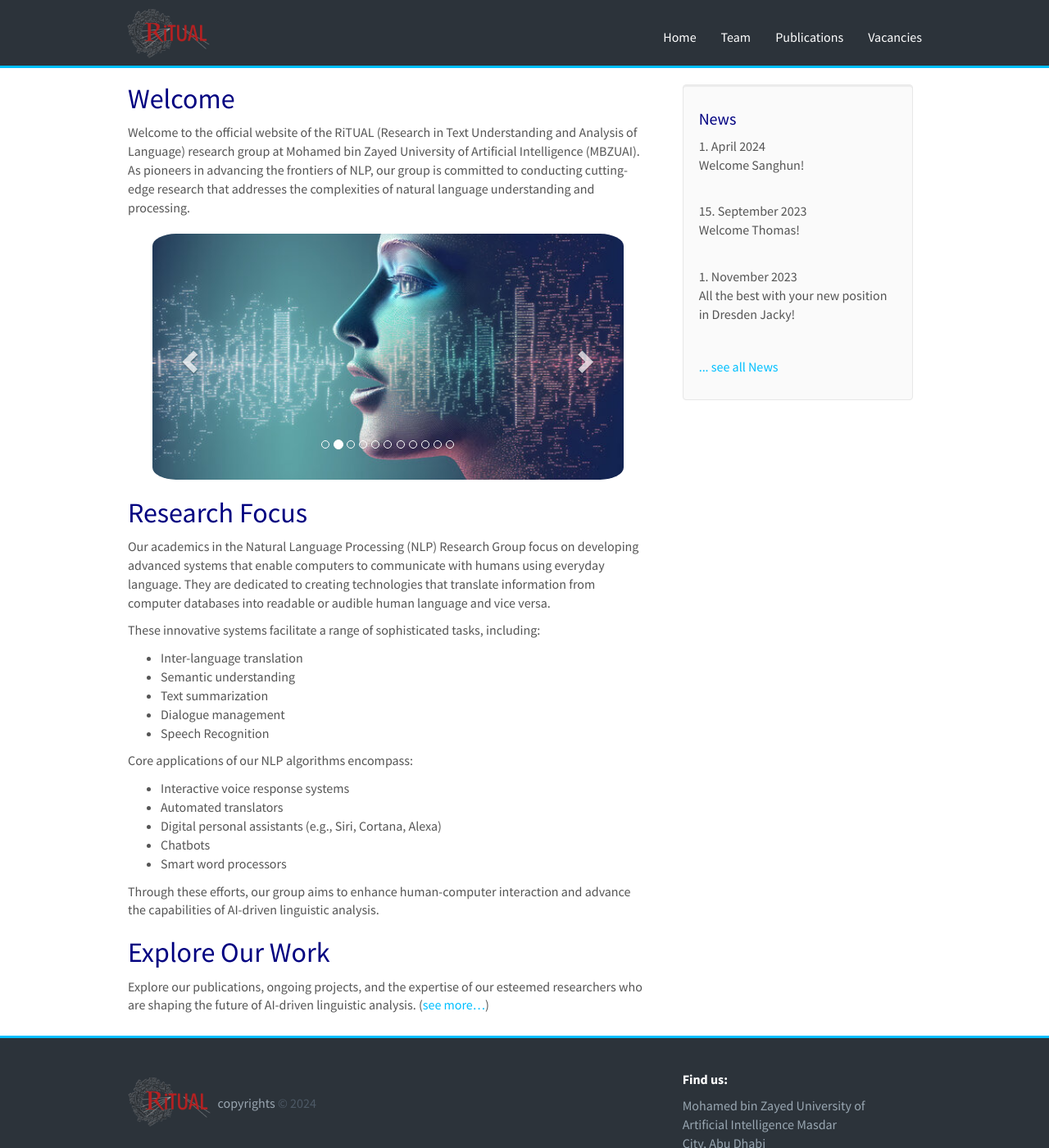
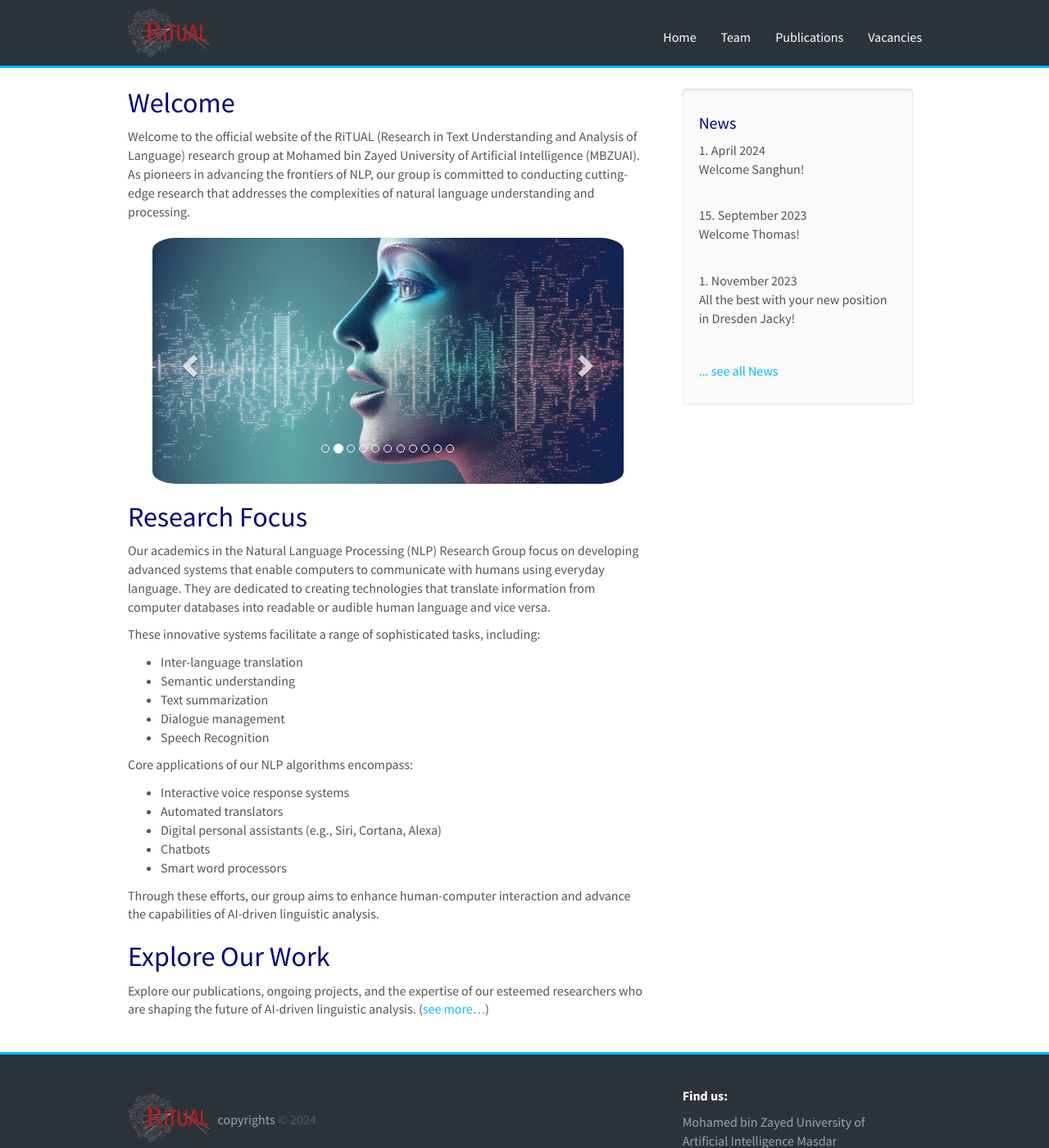
Before and after one commit to RamzaBasharat/MBZUAI, a Jekyll site: the page built from _pages/home.md, in a window 1280 px wide and 1400 px high. Shown: the whole window at 82% size. Built offline with Jekyll 4.4.1, drawn with Linux system fonts in a browser that asks for light colours; nearby versions of some CDN libraries.

```diff
--- a/css/main.scss
+++ b/css/main.scss
@@ -98,7 +98,12 @@ transform: scale(1.02)
 }
 
 .space-below-nav{
-    margin-top:10px;
+    margin-top:15px;
+    margin-bottom:15px;
+}
+
+.space-before-footer{
+    margin-top:15px;
 }
 
 // ----------------- custom color ------------------------------
@@ -265,13 +270,3 @@ margin-right:5px;
 }
 
 // --------------------------
-
-// .card.card-body{
-//     display: flex;
-//     margin-top:10px;
-//     background-color: #e6ffff; /* Background color for the card body */
-//     border: 1px solid #e6ffff;    /* Border color for the card body */
-//     border-radius: 5px;
-//     padding: 15px;             /* Padding inside the card body */
-//     font-size: 16px;           /* Font size for the content */
-// }
```
Also changed, not shown: _pages/publications.md (+4 -3 lines).
